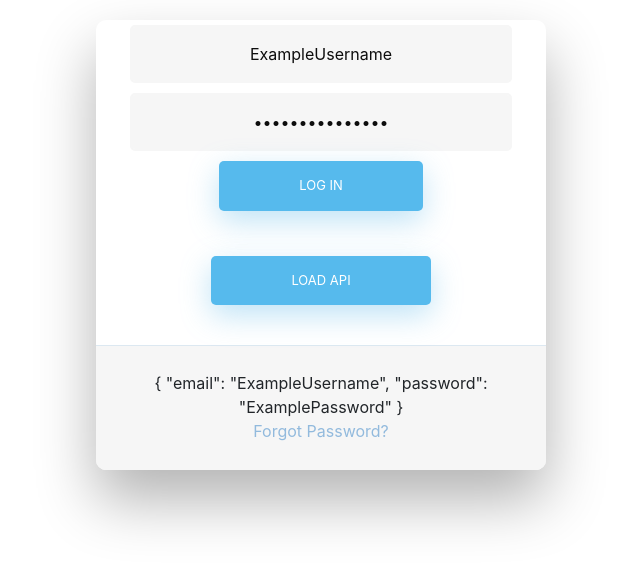
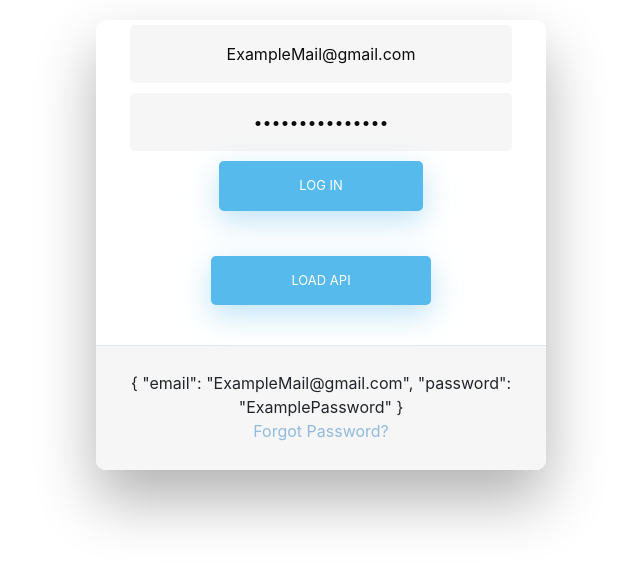
Before and after one commit to AmeyMohite12/Course-Management-UI, an Angular app: page / in a window 1280 px wide. Shown: the top 566 px of the page, without its empty margins (319-959 px from the left). Built offline with nearby package versions, Linux system fonts and the light colour scheme.

Commit message:
emai and password validation with regex

```diff
--- a/src/app/login-form/login-form.component.html
+++ b/src/app/login-form/login-form.component.html
@@ -23,6 +23,12 @@
           >
             Email is a required field
           </small>
+          <small
+            *ngIf="loginForm.get('email').errors?.pattern"
+            class="text-danger"
+          >
+            {{ loginForm.get("email").value }} is not a valid email
+          </small>
         </div>
       </div>
       <div>
@@ -44,13 +50,30 @@
             *ngIf="loginForm.get('password').errors?.required"
             class="text-danger"
           >
-            Password is a required field
+            Password is a required field.
+          </small>
+          <small
+            *ngIf="loginForm.get('password').errors?.customValidator"
+            class="text-danger"
+          >
+            Password cannot have word password in it.
+          </small>
+          <small
+            *ngIf="loginForm.get('password').errors?.pattern"
+            class="text-danger"
+          >
+            Follow correct password format
           </small>
         </div>
       </div>
 
       <input type="submit" class="fadeIn fourth" value="Log In" />
-      <input type="button" class="fadeIn fourth" value="Load Api" />
+      <input
+        type="button"
+        class="fadeIn fourth"
+        value="Load Api"
+        (click)="loadApi()"
+      />
     </form>
 
     <div id="formFooter">
--- a/src/app/login-form/login-form.component.ts
+++ b/src/app/login-form/login-form.component.ts
@@ -1,4 +1,5 @@
 import { Component, OnInit } from '@angular/core';
+import { customValidator } from '../validators/customvalidator';
 
 import {
   FormBuilder,
@@ -20,8 +21,30 @@ export class LoginFormComponent implements OnInit {
 
   ngOnInit(): void {
     this.loginForm = this.fb.group({
-      email: ['ExampleUsername', Validators.required],
-      password: ['ExamplePassword', Validators.required],
+      email: [
+        'ExampleMail@gmail.com',
+        [
+          Validators.required,
+          Validators.pattern('^[a-z0-9._%+-]+@[a-z0-9.-]+.[a-z]{2,4}$'),
+        ],
+      ],
+      password: [
+        'ExamplePassword',
+        [
+          Validators.required,
+          customValidator(/password/),
+          Validators.pattern(
+            '(?=[^A-Z]*[A-Z])(?=[^a-z]*[a-z])(?=[^0-9]*[0-9]).{8,}'
+          ),
+        ],
+      ],
+    });
+  }
+
+  loadApi() {
+    this.loginForm.patchValue({
+      email: 'example.mail@domain.com',
+      password: 'Examplepass@123',
     });
   }
 }
--- /dev/null
+++ b/src/app/validators/customvalidator.ts
@@ -0,0 +1,8 @@
+import { AbstractControl, ValidatorFn } from "@angular/forms";
+
+export function customValidator(forbiddenName: RegExp): ValidatorFn {
+  return (control: AbstractControl): { [key: string]: any } | null => {
+    const forbidden = forbiddenName.test(control.value);
+    return forbidden ? { customValidator: { value: control.value } } : null;
+  };
+}
```
